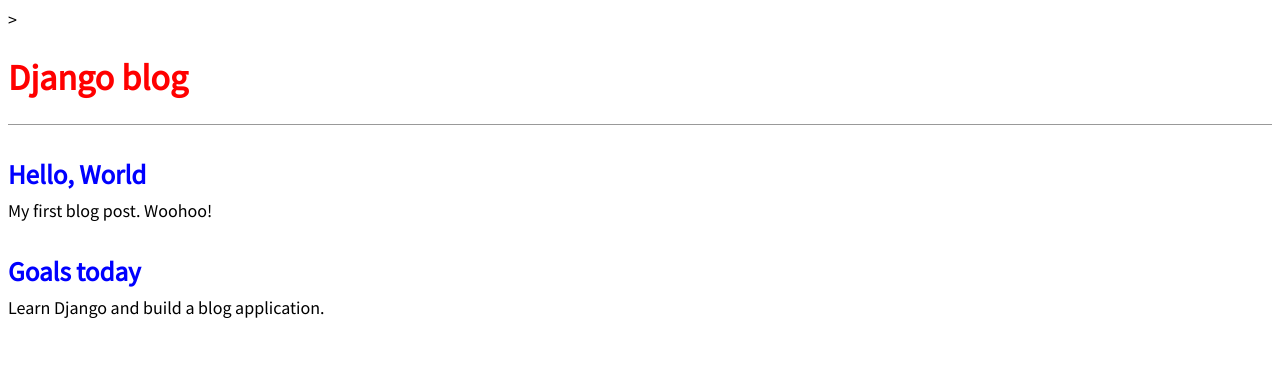
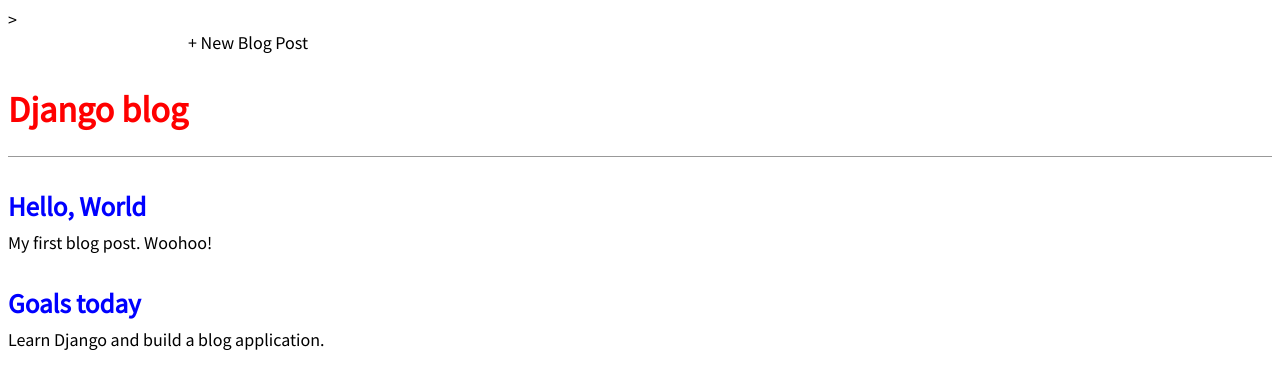
Before and after one commit to kalebclemow/blog, a Django app: page / in a window 1280 px wide. Shown: the top 389 px of the page. Run offline with Django 4.2, Linux system fonts and the light colour scheme; data comes from the database, SQL or seed files in the repository.

Commit message:
ch 6 update

```diff
--- a/blog/urls.py
+++ b/blog/urls.py
@@ -2,10 +2,11 @@
 
 
 from django.urls import path
-from .views import BlogListView, BlogDetailView
+from .views import BlogListView, BlogDetailView, BlogCreateView
 
 
 urlpatterns = [
+    path("post/new/", BlogCreateView.as_view(), name="post_new"),
     path("post/<int:pk>/", BlogDetailView.as_view(), name="post_detail"),
     path('', BlogListView.as_view(), name='home'),
 
--- a/blog/views.py
+++ b/blog/views.py
@@ -3,6 +3,7 @@
 # Create your views here.
 
 from django.views.generic import ListView, DetailView
+from django.views.generic.edit import CreateView
 from .models import Post
 
 
@@ -13,3 +14,8 @@
 class BlogDetailView(DetailView):
     model = Post
     template_name = "post_detail.html"
+
+class BlogCreateView(CreateView):
+    model = Post
+    template_name = "post_new.html"
+    fields = ["title", "author", "body"]
--- a/templates/base.html
+++ b/templates/base.html
@@ -7,10 +7,17 @@
   <link href="{% static 'css/base.css' %}" rel="stylesheet">
  </head>
  <body>
+  <div>
   <header>
-   <h1><a href="{% url 'home' %}">Django blog</a></h1>
+   <div class="nav-left">
+    <h1><a href="{% url 'home' %}">Django blog</a></h1>
+   </div>
+   <div class="nav-right>
+    <a href="{% url 'post_new' %}">+ New Blog Post</a>
+   </div>
   </header>
-  <div>
+
+
     {% block content %}
     {% endblock content %}
   </div>
```
